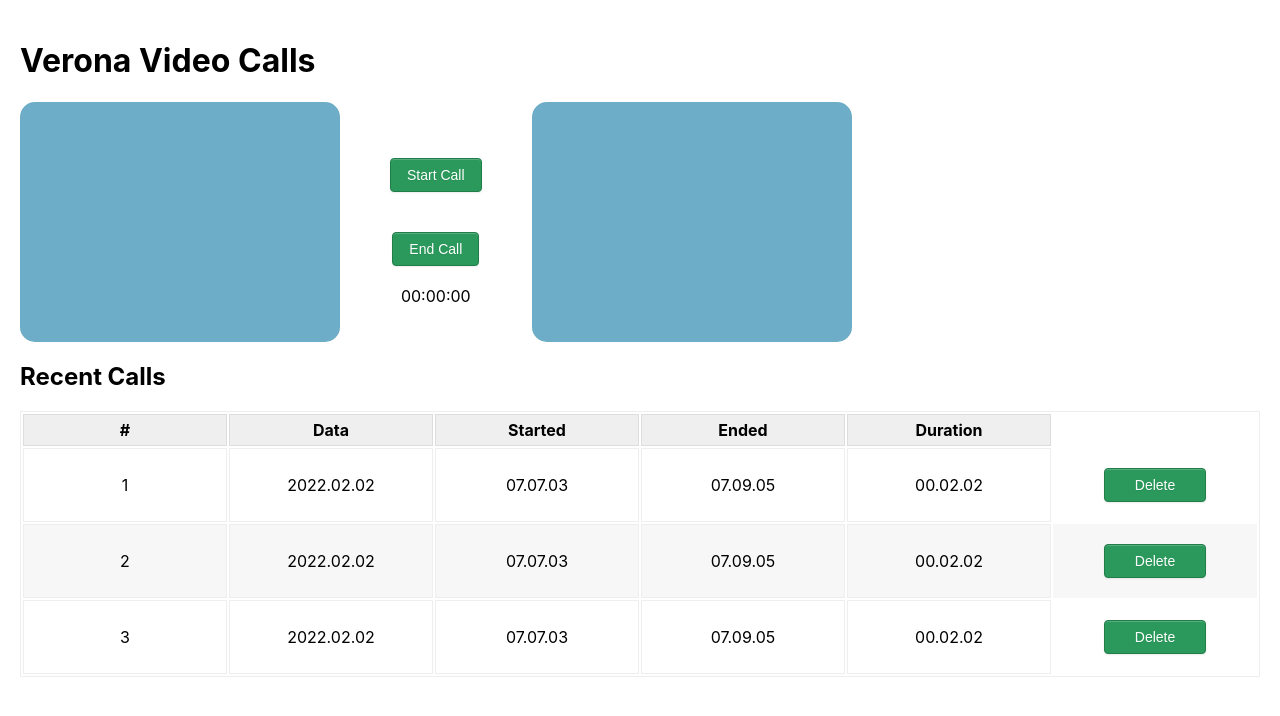
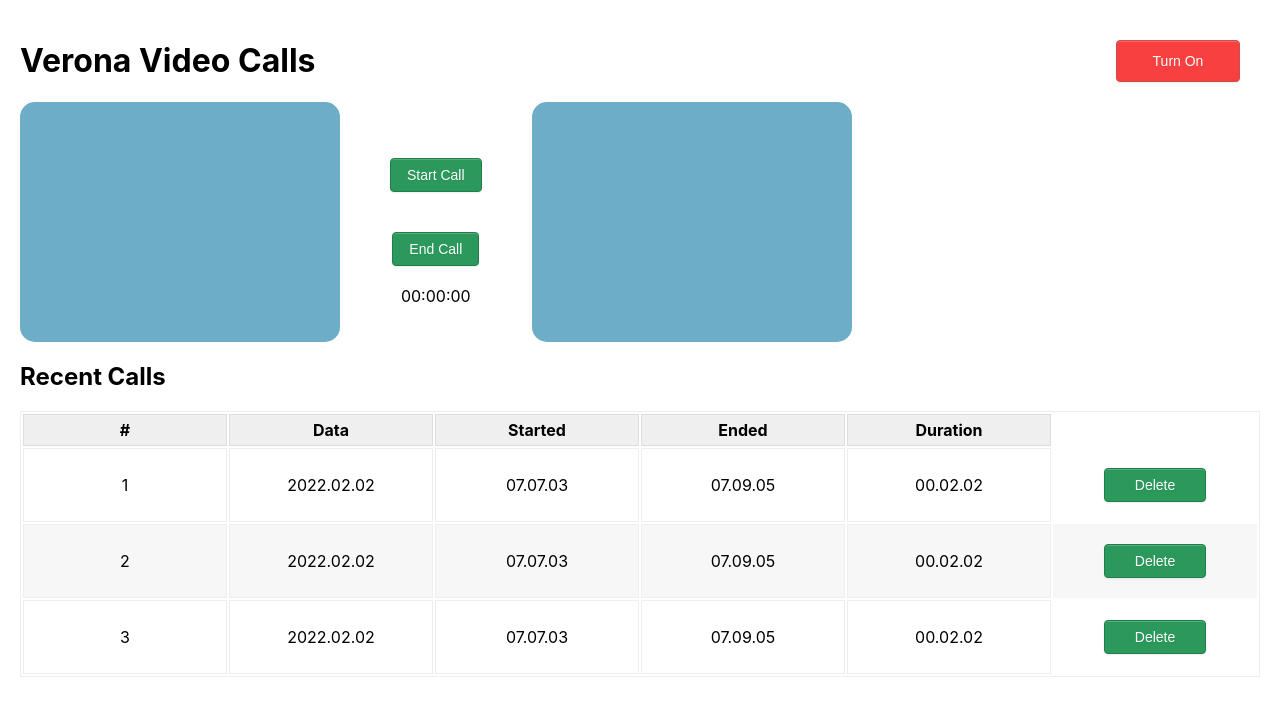
Before and after one commit to veronaten/video-call, a React (Create React App) app: page / in a window 1280 px wide. Shown: the top 716 px of the page. Built offline with nearby package versions, Linux system fonts and the light colour scheme.

Commit message:
Feat: add button Turn on in Header

```diff
--- /dev/null
+++ b/src/components/header/Header.css
@@ -0,0 +1,32 @@
+.header__wrapper {
+  display: flex;
+  justify-content: space-between;
+  text-align: center;
+}
+
+.header__title {
+  display: block;
+}
+
+.header__button {
+  border-radius: 4px;
+  box-shadow: inset 0 1px 0 rgba(255, 255, 255, 0.2), 0 1px 2px rgba(0, 0, 0, 0.08);
+  color: rgb(255, 255, 255);
+  display:block;
+  width: 10%;
+  text-align: center;
+  font-size: 14px;
+  padding: 8px 16px;
+  margin: 20px;
+  text-decoration: none;
+  text-shadow: 0 1px 1px rgba(0, 0, 0, 0.075);
+  transition: background-color 0.1s linear;
+  background-color: rgb(248, 64, 64);
+  border: 1px solid rgb(204, 78, 78);
+
+}
+
+.header__button:hover {
+  cursor: pointer;
+  background-color: rgb(238, 145, 145);
+}
--- a/src/components/header/Header.js
+++ b/src/components/header/Header.js
@@ -1,6 +1,12 @@
+import "./Header.css";
+
 const Header = () => {
   return (
-    <h1>Verona Video Calls</h1>
+    <div className="header__wrapper">
+      <h1>Verona Video Calls</h1>
+      <button className="header__button">Turn On</button>
+    </div>
+
   )
 }
 
```
